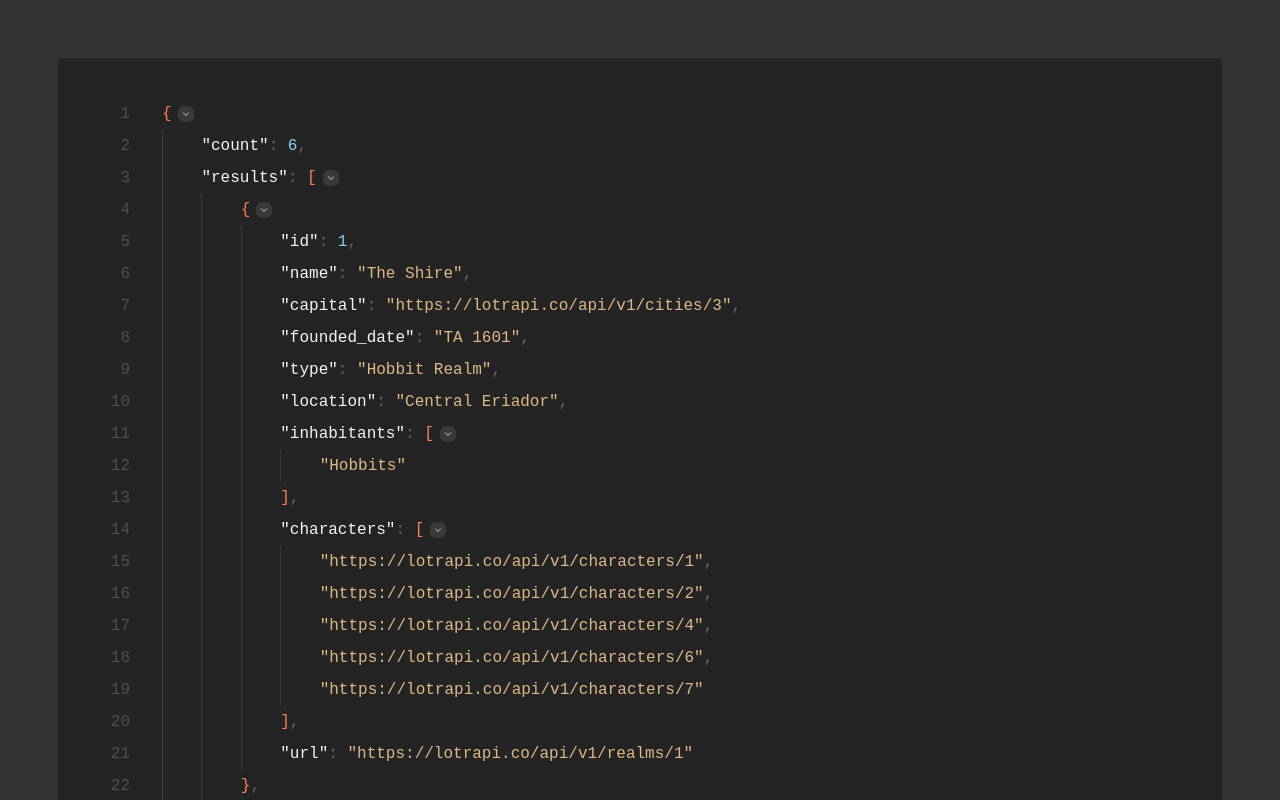
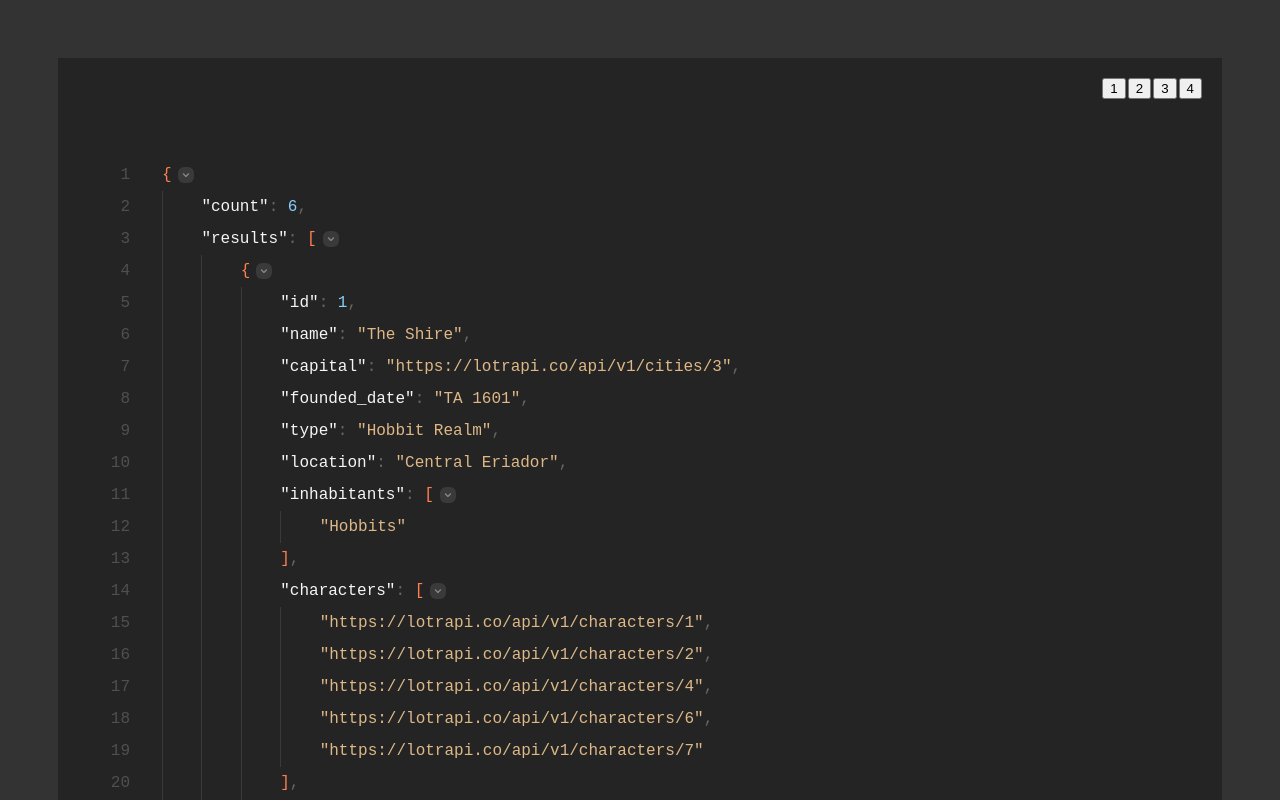
Before and after one commit to sutigit/react-supercharge-json-display, a React (Vite) app: page / in a window 1280 px wide. Shown: the top 800 px of the page. Built offline with nearby package versions, Linux system fonts and the light colour scheme.

Commit message:
refactoring code for new addons

```diff
--- a/src/App.tsx
+++ b/src/App.tsx
@@ -1,14 +1,40 @@
+import { useEffect, useState } from 'react'
 import data from './example_data/lotrapi.json'
 
-import JSONDisplay from "./SuperJSON/Display"
-// import SjnRowAddOn from "./SuperJSON/RowAddon"
+import JSONView from "./SuperJSON/View"
+import JSONRowAddon from "./SuperJSON/RowAddon"
+import JSONRowItem from "./SuperJSON/RowItem"
+import { extractJsonInfo } from './SuperJSON/lib/extractJsonInfo'
 
 export default function App() {
 
+  const [jsonDataInfo, setJsonDataInfo] = useState({})
+  const [depths, setDepths] = useState<number[]>([1, 2, 3, 4])
+  const [selectedDepth, setSelectedDepth] = useState(1)
+
+  useEffect(() => {
+    const result = extractJsonInfo(data)
+    setJsonDataInfo(result)
+  }, [])
+
   return (
     <main style={{ padding: 50 }}>
-      <JSONDisplay json={data}>
-      </JSONDisplay>
+      <div style={{display: 'flex', justifyContent: 'flex-end', backgroundColor: '#242424', padding: '20px', gap: 2}}>
+        {depths.map((depth: number) => (
+          <button key={depth}>
+            {depth}
+          </button>
+        ))}
+      </div>
+
+
+      <JSONView json={data}>
+        {/* <JSONRowAddon>
+          <JSONRowItem visibleFor={{ key: 'id' }} onHover={true}></JSONRowItem>
+          <JSONRowItem visibleFor={{ key: 'id' }}></JSONRowItem>
+        </JSONRowAddon> */}
+      </JSONView>
+
     </main>
   )
 };
--- /dev/null
+++ b/src/SuperJSON/RowAddon.tsx
@@ -0,0 +1,5 @@
+export default function RowAddon() {
+  return (
+    <div>RowAddon</div>
+  )
+}
--- /dev/null
+++ b/src/SuperJSON/RowItem.tsx
@@ -0,0 +1,5 @@
+export default function RowItem() {
+  return (
+    <div>RowItem</div>
+  )
+}
--- a/src/SuperJSON/Display.tsx
+++ b/src/SuperJSON/View.tsx
@@ -21,7 +21,7 @@ type CollapseRangeObject<Key extends string> = {
     [key in Key]: CollapseRange
 };
 
-export default function SJDisplay(
+export default function View(
     {
         children,
         json,
--- /dev/null
+++ b/src/SuperJSON/lib/extractJsonInfo.ts
@@ -0,0 +1,3 @@
+export function extractJsonInfo(json: any) {
+    return json
+}
```
